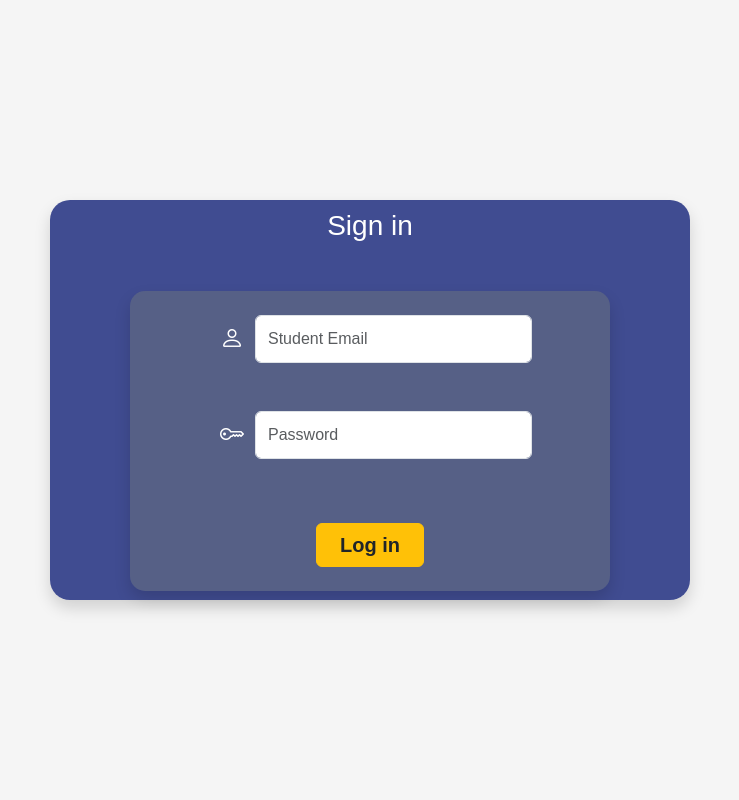
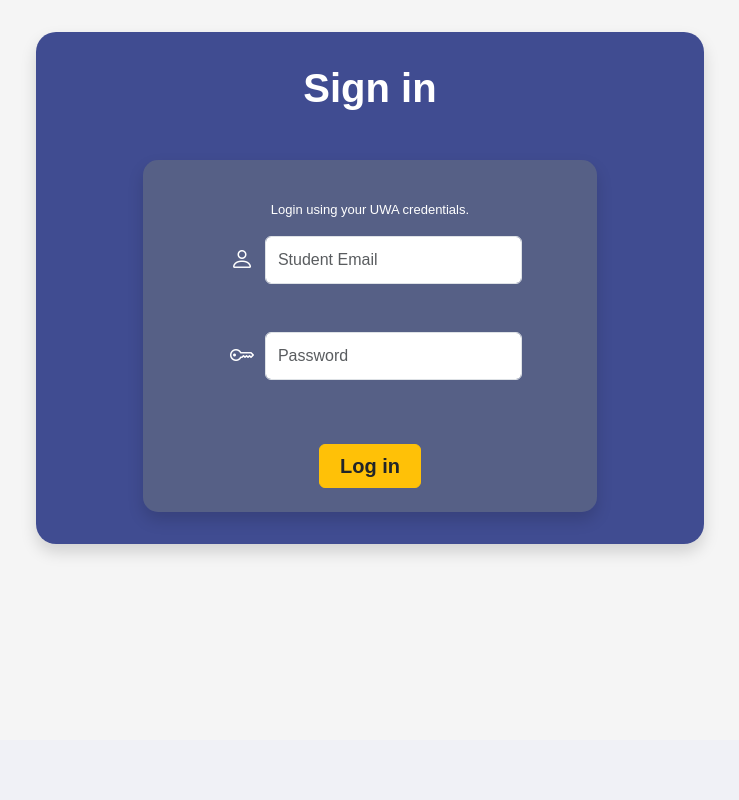
Before and after one commit to nishandevkar/double-major-planner-2023, a Flask app: page /login in a window 1280 px wide. Shown: the part 60-860 px from the top of the page, without its empty margins (270-1009 px from the left). After the commit the page ends 616 px from the top, so only its background shows below. Run offline with Flask 3, Linux system fonts and the light colour scheme; some libraries are stand-ins or nearby versions.

Commit message:
Style changes to login and selectMajor
- Changes login.html styles
- Minor text correction and styles changed in selectMajor.html

```diff
--- a/app/static/css/style.css
+++ b/app/static/css/style.css
@@ -46,9 +46,26 @@
 .blue-card {
     background-color: rgba(34, 47, 129, 0.85);
     border-radius: 20px;
+    padding: 2rem;
+    width: 55%;
+    height: 55%;
 }
 
-
+.login-container{
+    margin: 0 auto;
+    padding: 2rem;
+}
 .grey-card {
     border-radius: 15px;
+    width: 75%;
+    height: 75%;
 }
+.login-help-text{
+    color: white;
+    font-size: small;
+    padding: 1rem;
+}
+.sign-in-title{
+    font-weight: bold;
+    padding: 8ßpx;
+}
--- a/app/templates/login.html
+++ b/app/templates/login.html
@@ -3,12 +3,14 @@
 {% block content %}
 
 <!-- login page -->
-<div class="d-flex justify-content-center align-items-center vh-100">
-    <div class="blue-card w-50 h-50 shadow d-flex flex-column justify-content-center align-items-center">
+<div class="login-container d-flex justify-content-center align-items-center">
+    <div class="blue-card shadow d-flex flex-column justify-content-center align-items-center">
 
-        <h3 class="text-white text-center mb-5">Sign in</h3>
+        <h1 class="sign-in-title text-white text-center mb-5">Sign in</h1>
 
-        <div class="grey-card d-flex flex-column justify-content-center align-items-center p-4 w-75 h-75 bg-secondary bg-opacity-50 shadow">
+        <div class="grey-card d-flex flex-column justify-content-center align-items-center p-4 bg-secondary bg-opacity-50 shadow">
+
+            <span class="login-help-text"><p>Login using your UWA credentials.</p></span>
 
             <div class="input-group mb-5 w-75">
                 <span class="input-group-text bg-transparent text-white border-0" id="basic-addon1">
--- a/app/templates/selectMajor.html
+++ b/app/templates/selectMajor.html
@@ -8,7 +8,7 @@
         <div class="major-container container overflow-hidden text-center">
 
         <!-- Title of the Page -->
-        <div class="major-title h1 mb-5 mt-3">Select Majors</div>
+        <div class="major-title h1">Select 2 Majors</div>
         <div class="search-bar-container container">
 
 
```
